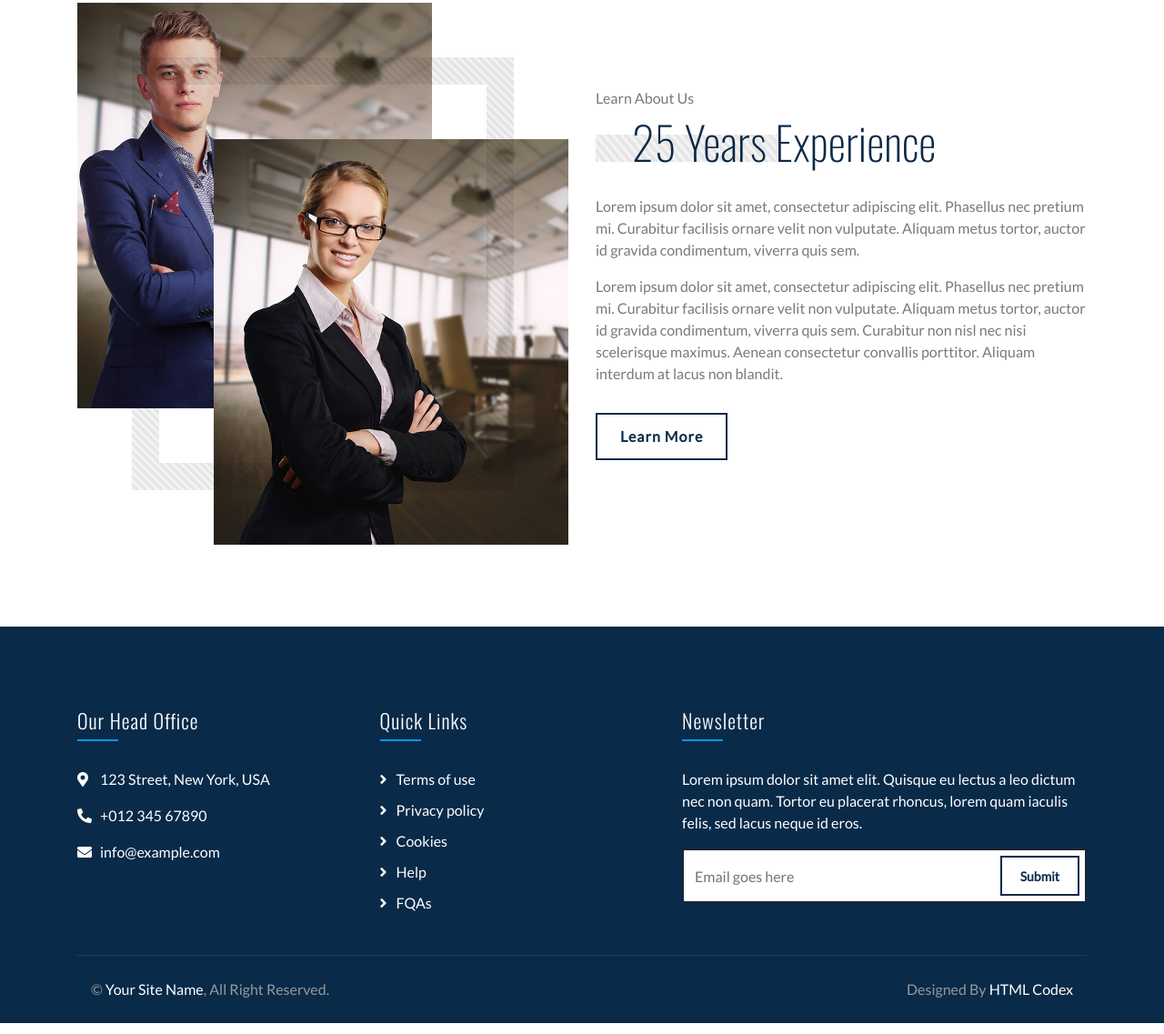
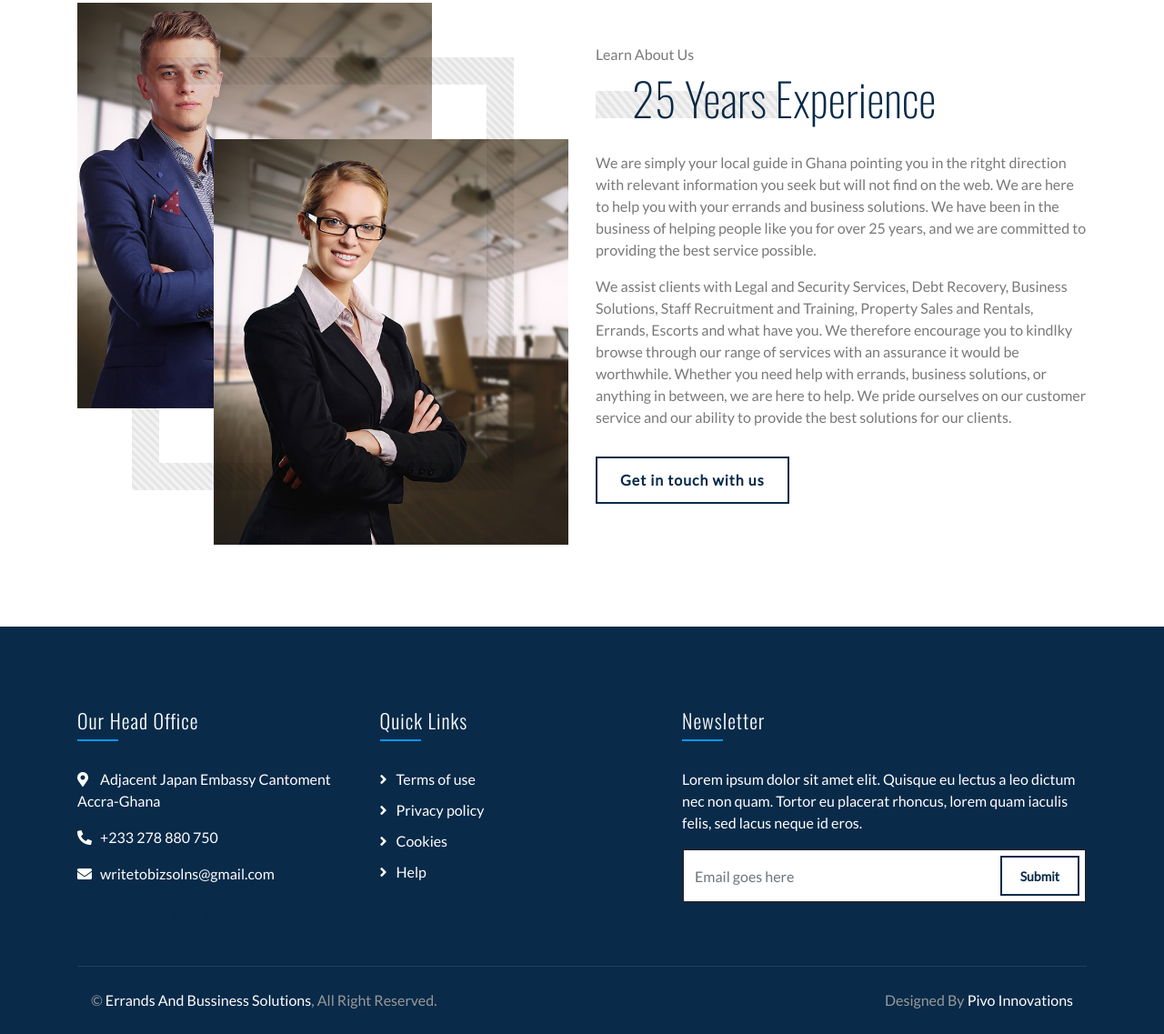
Before and after one commit to Branii/errands_demp, a plain HTML site: page about.html in a window 1280 px wide. Shown: the part 202-1339 px from the top of the page at 91% size. Drawn offline with nearby package versions, Linux system fonts and the light colour scheme.

Commit message:
changes yesterday

```diff
--- a/about.html
+++ b/about.html
@@ -2,7 +2,7 @@
 <html lang="en">
     <head>
         <meta charset="utf-8">
-        <title>Confer - Consulting Website Template Free Download</title>
+        <title>Errands And Business Solutions</title>
         <meta content="width=device-width, initial-scale=1.0" name="viewport">
         <meta content="Consulting Website Template Free Download" name="keywords">
         <meta content="Consulting Website Template Free Download" name="description">
@@ -37,7 +37,7 @@
                             </div>
                             <div class="text">
                                 <i class="fa fa-phone-alt"></i>
-                                <h2>+123 456 7890</h2>
+                                <h2>233 278 880 750</h2>
                                 <p>For Appointment</p>
                             </div>
                         </div>
@@ -99,12 +99,12 @@
                         </div>
                         <div class="about-text">
                             <p>
-                                Lorem ipsum dolor sit amet, consectetur adipiscing elit. Phasellus nec pretium mi. Curabitur facilisis ornare velit non vulputate. Aliquam metus tortor, auctor id gravida condimentum, viverra quis sem.
+                                We are simply your local guide in Ghana pointing you in the ritght direction with relevant information you seek but will not find on the web. We are here to help you with your errands and business solutions. We have been in the business of helping people like you for over 25 years, and we are committed to providing the best service possible.
                             </p>
                             <p>
-                                Lorem ipsum dolor sit amet, consectetur adipiscing elit. Phasellus nec pretium mi. Curabitur facilisis ornare velit non vulputate. Aliquam metus tortor, auctor id gravida condimentum, viverra quis sem. Curabitur non nisl nec nisi scelerisque maximus. Aenean consectetur convallis porttitor. Aliquam interdum at lacus non blandit.
+                               We assist clients with Legal and Security Services, Debt Recovery, Business Solutions, Staff Recruitment and Training, Property Sales and Rentals, Errands, Escorts and what have you. We therefore encourage you to kindlky browse through our range of services with an assurance it would be worthwhile. Whether you need help with errands, business solutions, or anything in between, we are here to help. We pride ourselves on our customer service and our ability to provide the best solutions for our clients.
                             </p>
-                            <a class="btn" href="">Learn More</a>
+                            <a class="btn" href="contact.html">Get in touch with us</a>
                         </div>
                     </div>
                 </div>
@@ -258,9 +258,9 @@
                             <div class="col-md-6">
                                 <div class="footer-contact">
                                     <h2>Our Head Office</h2>
-                                    <p><i class="fa fa-map-marker-alt"></i>123 Street, New York, USA</p>
-                                    <p><i class="fa fa-phone-alt"></i>+012 345 67890</p>
-                                    <p><i class="fa fa-envelope"></i>info@example.com</p>
+                                    <p><i class="fa fa-map-marker-alt"></i>Adjacent Japan Embassy Cantoment Accra-Ghana</p>
+                                    <p><i class="fa fa-phone-alt"></i>+233 278 880 750</p>
+                                    <p><i class="fa fa-envelope"></i>writetobizsolns@gmail.com</p>
                                     <div class="footer-social">
                                         <a href=""><i class="fab fa-twitter"></i></a>
                                         <a href=""><i class="fab fa-facebook-f"></i></a>
@@ -277,7 +277,6 @@
                                     <a href="">Privacy policy</a>
                                     <a href="">Cookies</a>
                                     <a href="">Help</a>
-                                    <a href="">FQAs</a>
                                 </div>
                             </div>
                         </div>
@@ -299,10 +298,10 @@
             <div class="container copyright">
                 <div class="row">
                     <div class="col-md-6">
-                        <p>&copy; <a href="#">Your Site Name</a>, All Right Reserved.</p>
+                        <p>&copy; <a href="#">Errands And Bussiness Solutions</a>, All Right Reserved.</p>
                     </div>
                     <div class="col-md-6">
-                        <p>Designed By <a href="https://htmlcodex.com">HTML Codex</a></p>
+                        <p>Designed By <a href="#">Pivo Innovations</a></p>
                     </div>
                 </div>
             </div>
```
Also changed, not shown: contact.html (+1 -1 lines), index.html (+5 -3 lines), service.html (+1 -1 lines).
